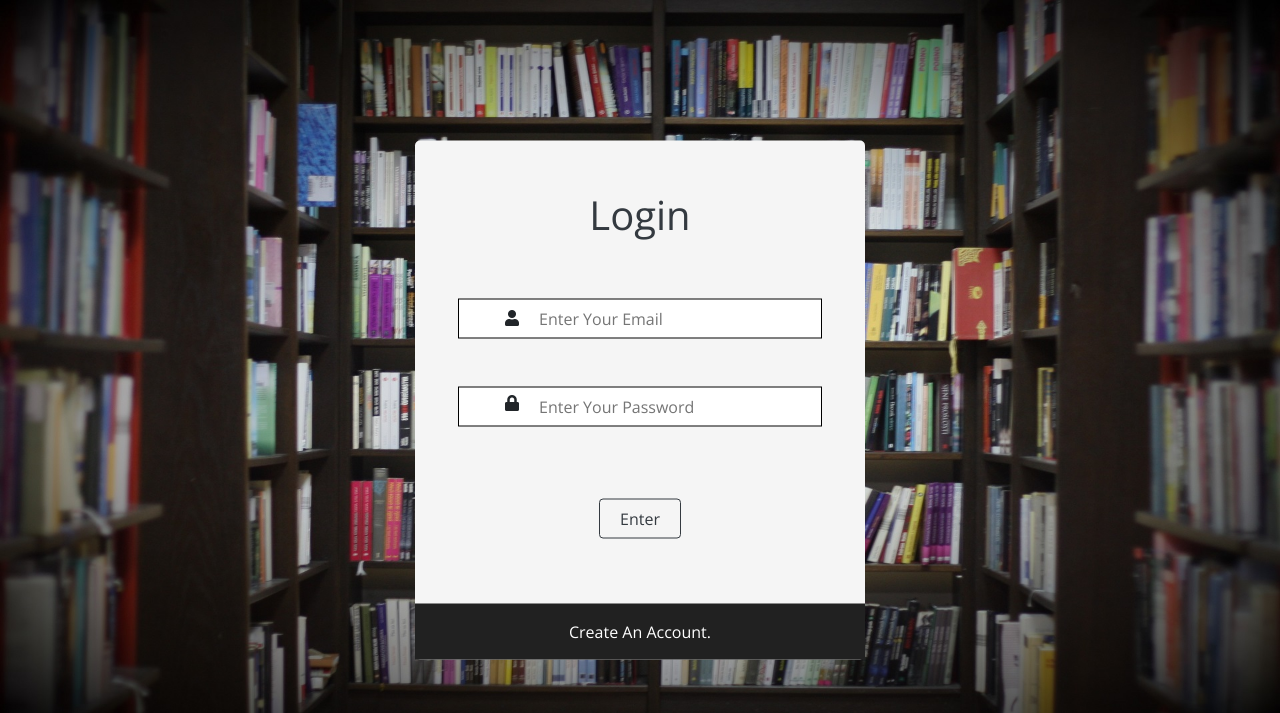
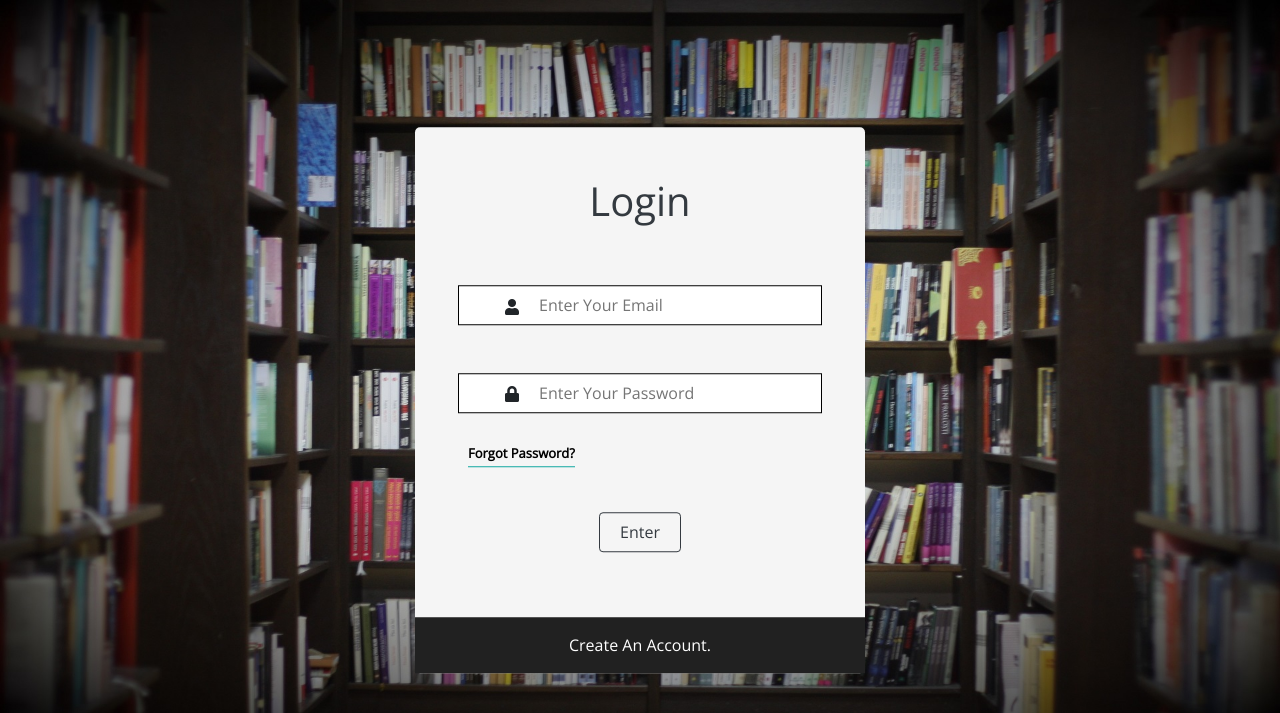
Before and after one commit to NSU-SU19CSE299S08/SU19CSE299S08G05NSU, a PHP site: page /login.html in a window 1280 px wide. Shown: the top 713 px of the page. Run offline with PHP 8.4, Linux system fonts and the light colour scheme.

Commit message:
issue #4: forgot password field added

```diff
--- a/Project-Code/css/login.css
+++ b/Project-Code/css/login.css
@@ -34,12 +34,12 @@ body {
 
 .main .form-input .fas {
   position: absolute;
-  top: 32.5%;
+  top: 31.5%;
   left: 20%;
 }
 .main .form-input .fa-lock {
   position: absolute;
-  top: 49%;
+  top: 47.5%;
   left: 20%;
 }
 /* .main input[type='text'],
@@ -81,6 +81,16 @@ input[type='email'] {
   margin-left: 53px;
   font-size: 13px;
 }
+.forgot__pass a {
+  text-decoration: none;
+  color: black;
+  display: inline-block;
+  margin-left: 53px;
+  border-bottom: 1px solid rgb(18, 168, 161);
+  padding-bottom: 2px;
+  font-size: 13px;
+  font-weight: 600;
+}
 .main input[type='submit'] {
   display: block;
   margin: auto;
--- a/Project-Code/login.html
+++ b/Project-Code/login.html
@@ -37,6 +37,9 @@
             <input type="password" placeholder="Enter Your Password" />
             <label id="pass__label1"></label>
           </div>
+          <div class="forgot__pass">
+            <a href="#">Forgot Password?</a>
+          </div>
 
           <input class="btn btn-outline-dark " type="submit" value="Enter" />
         </form>
```
Also changed, not shown: Project-Code/registration.php (+7 -4 lines).
